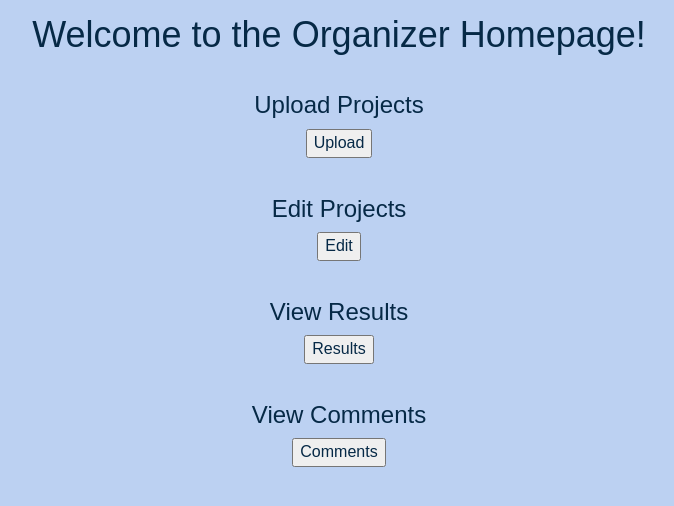
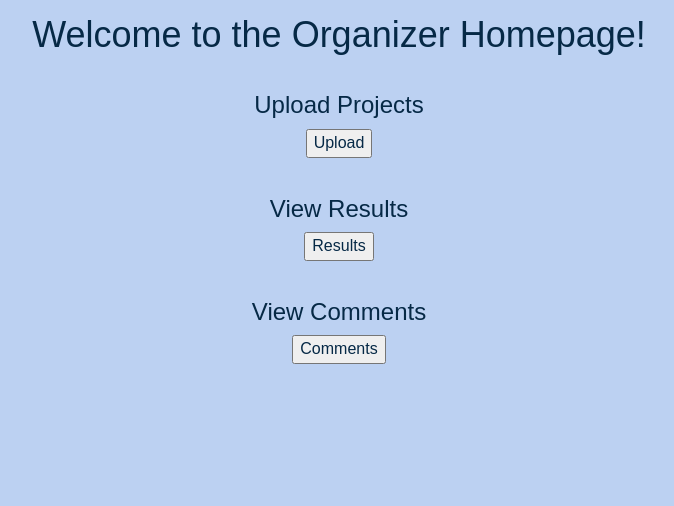
Before and after one commit to arbizzle4shizzle/ExpoVotingApp, a Flask app: page /organizerScreen in a window 1280 px wide. Shown: the part 137-643 px from the top of the page, without its empty margins (301-975 px from the left). Run offline with Flask 2, Linux system fonts and the light colour scheme; parts of the project's set-up code (start-up, migrations or seed data) failed here and were passed over; some libraries are stand-ins or nearby versions.

Commit message:
Deleted edit projects in organizerHome

```diff
--- a/templates/organizerHome.html
+++ b/templates/organizerHome.html
@@ -9,12 +9,7 @@
     <!-- redirects to /uploadProjects when button is pressed -->
     <form action="/uploadProjects" method="GET">
             <button type="submit">Upload</button>
-    </form>
-    <h3> Edit Projects </h3>
-    <!-- redirects to /editProjects when button is pressed -->
-    <form action="/editProjects" method="GET">
-            <button type="submit">Edit</button>
-    </form>
+
     <h3> View Results </h3>
     <!-- redirects to /results when button is pressed -->
     <form action="/results" method="GET">
```
